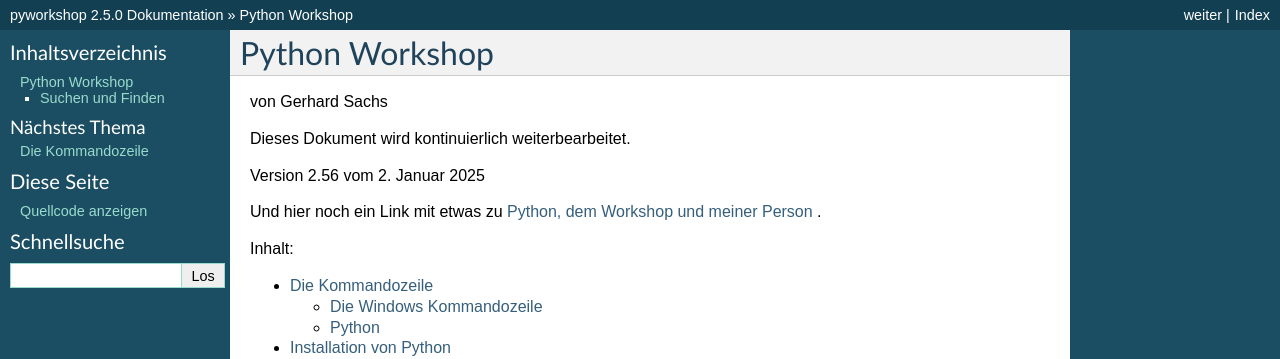
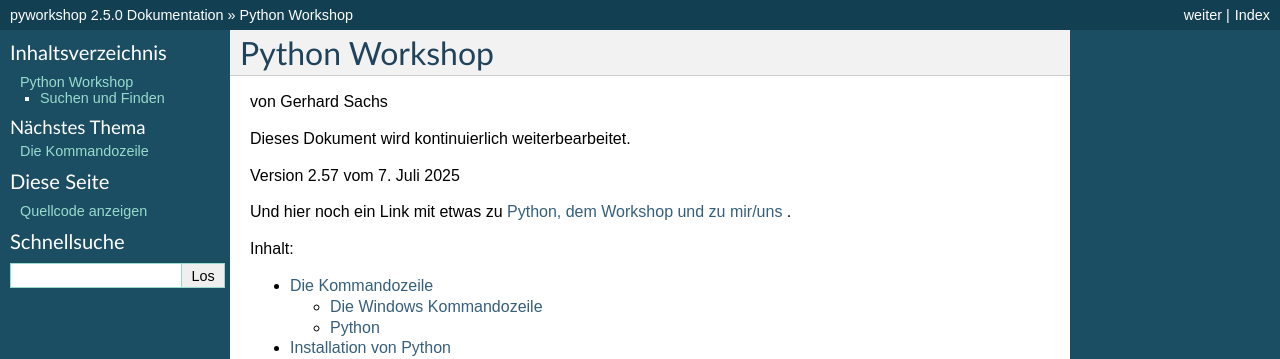
Before and after one commit to gerpark/pyworkshop, a Sphinx documentation site: the page built from docs/source/index.rst, in a window 1280 px wide. Shown: the top 359 px of the page. Built offline with Sphinx 7.4.7, drawn with Linux system fonts in a browser that asks for light colours.

Commit message:
2.57 jul25

```diff
--- a/docs/source/index.rst
+++ b/docs/source/index.rst
@@ -13,9 +13,9 @@
 
 Dieses Dokument wird kontinuierlich weiterbearbeitet.
 
-Version 2.56 vom 2. Januar 2025
+Version 2.57 vom 7. Juli 2025
 
-Und hier noch ein Link mit etwas zu `Python, dem Workshop und meiner Person <http://www.ortrun-dieterich.de/workshop.html>`_ .
+Und hier noch ein Link mit etwas zu `Python, dem Workshop und zu mir/uns <http://www.ortrun-dieterich.de/workshop.html>`_ .
 
 
 .. toctree::
```
